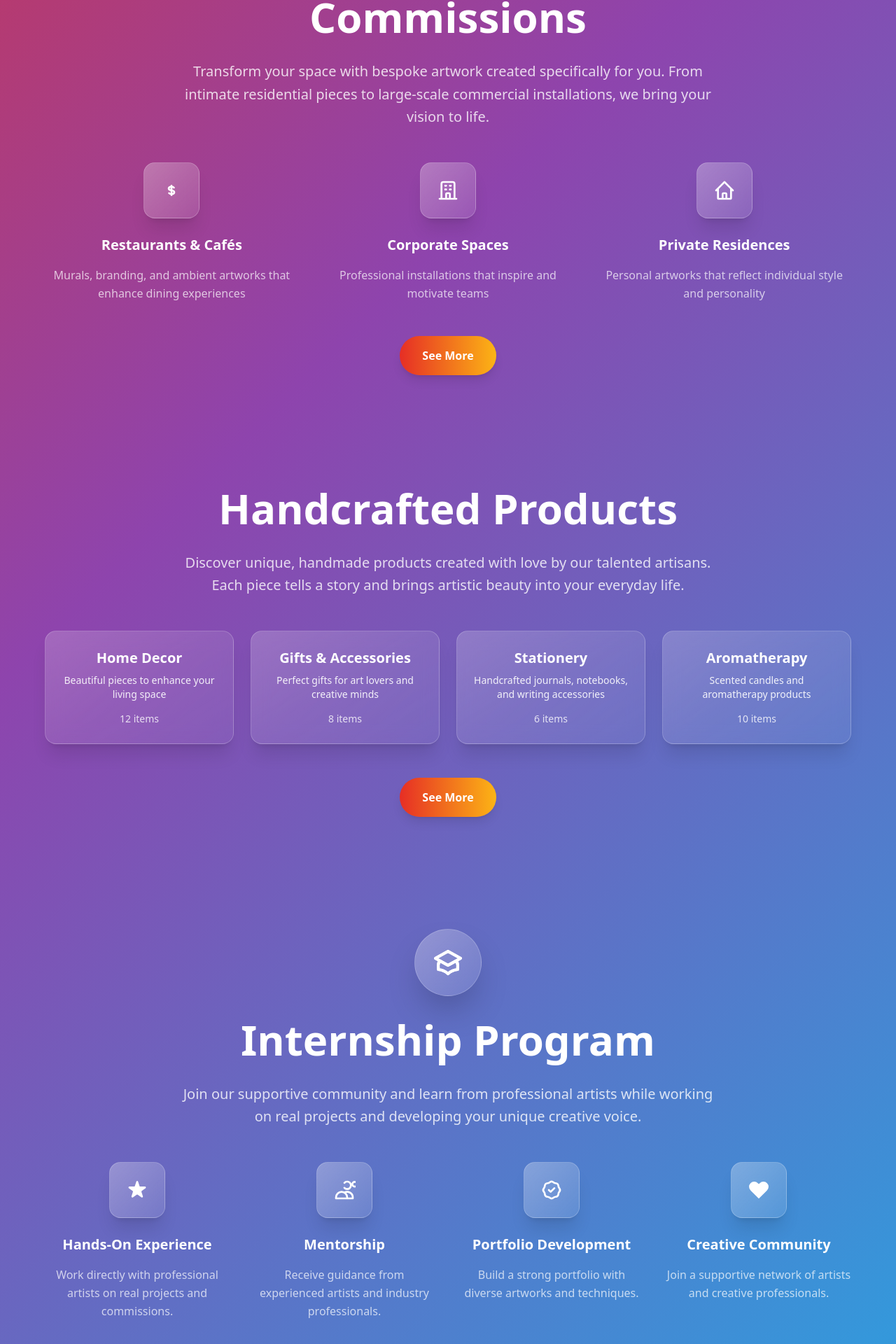
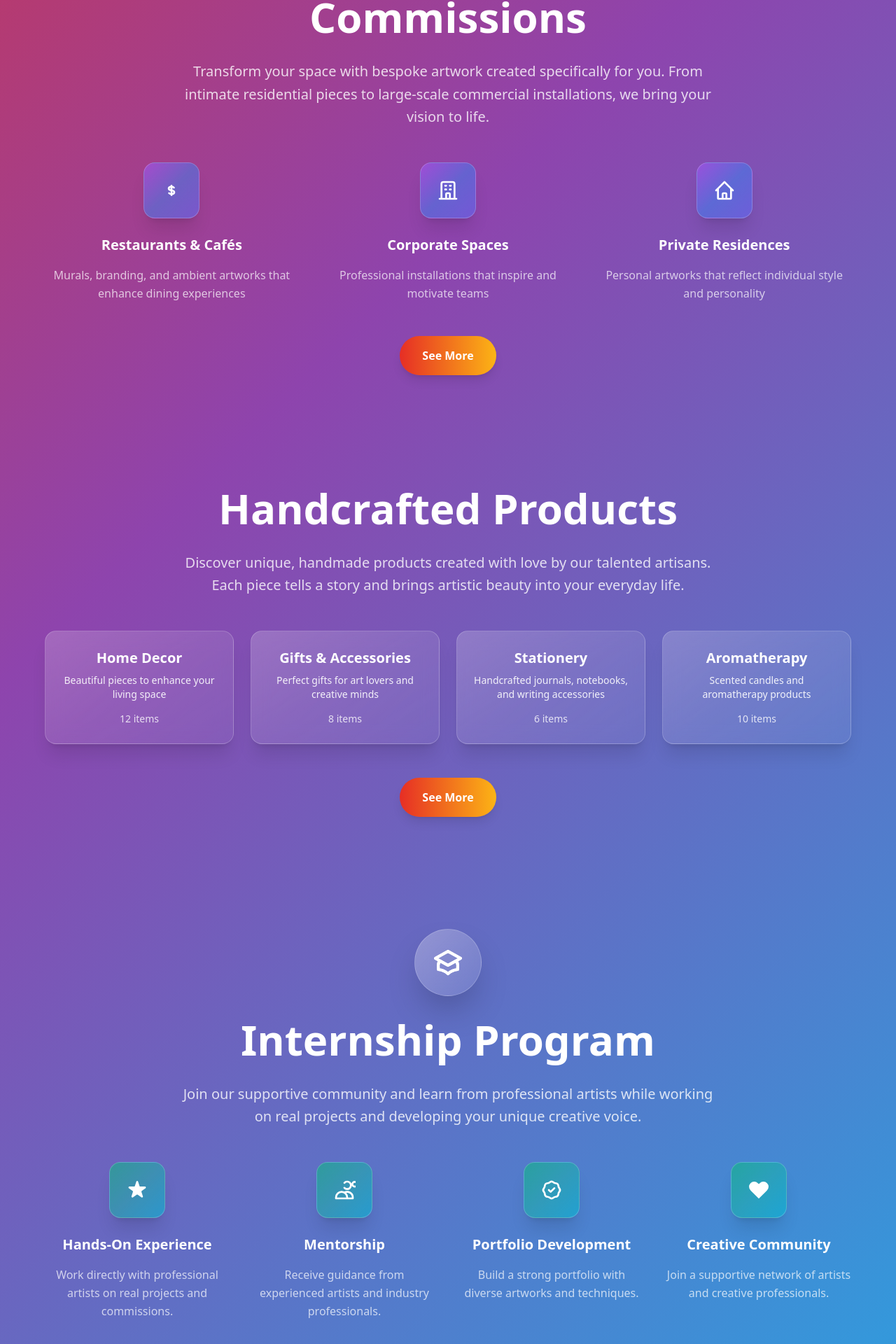
Before and after one commit to siyamensari/Harfun-Websiteee, a React (Vite) app: page / in a window 1280 px wide. Shown: the part 3425-5345 px from the top of the page at 70% size. Built offline with nearby package versions, Linux system fonts and the light colour scheme.

Commit message:
Update icon box colors to complement background gradient better - Commission: purple-blue-indigo, Internship: emerald-teal-cyan

```diff
--- a/src/App.tsx
+++ b/src/App.tsx
@@ -374,7 +374,7 @@ function App() {
                 },
               ].map((category, index) => (
                 <div key={index} className="text-center group">
-                  <div className="w-20 h-20 mx-auto mb-6 bg-gradient-to-br from-white/30 via-white/20 to-white/10 backdrop-blur-md rounded-2xl flex items-center justify-center group-hover:scale-110 transition-transform duration-300 shadow-xl border border-white/20 group-hover:from-white/40 group-hover:via-white/30 group-hover:to-white/20">
+                  <div className="w-20 h-20 mx-auto mb-6 bg-gradient-to-br from-purple-500/60 via-blue-500/50 to-indigo-500/60 backdrop-blur-md rounded-2xl flex items-center justify-center group-hover:scale-110 transition-transform duration-300 shadow-xl border border-white/20 group-hover:from-purple-500/80 group-hover:via-blue-500/70 group-hover:to-indigo-500/80">
                     {category.icon}
                   </div>
                   <h3 className="text-xl font-bold text-white mb-4">
@@ -515,7 +515,7 @@ function App() {
                   },
                 ].map((benefit, index) => (
                   <div key={index} className="text-center group">
-                  <div className="w-20 h-20 mx-auto mb-6 bg-gradient-to-br from-white/30 via-white/20 to-white/10 backdrop-blur-md rounded-2xl flex items-center justify-center group-hover:scale-110 transition-transform duration-300 shadow-xl text-white border border-white/20 group-hover:from-white/40 group-hover:via-white/30 group-hover:to-white/20">
+                  <div className="w-20 h-20 mx-auto mb-6 bg-gradient-to-br from-emerald-500/60 via-teal-500/50 to-cyan-500/60 backdrop-blur-md rounded-2xl flex items-center justify-center group-hover:scale-110 transition-transform duration-300 shadow-xl text-white border border-white/20 group-hover:from-emerald-500/80 group-hover:via-teal-500/70 group-hover:to-cyan-500/80">
                     {benefit.icon}
                     </div>
                     <h3 className="text-xl font-bold text-white mb-4">
```
